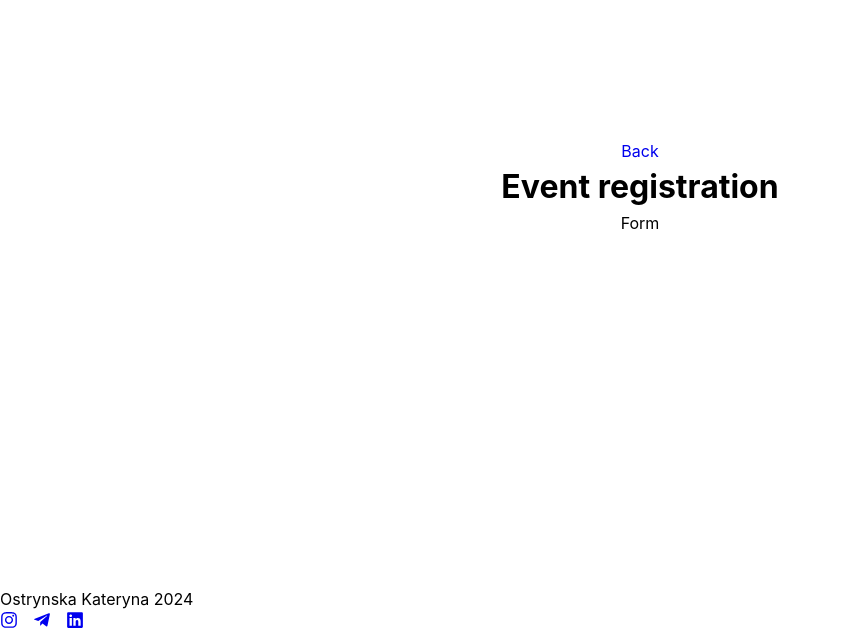
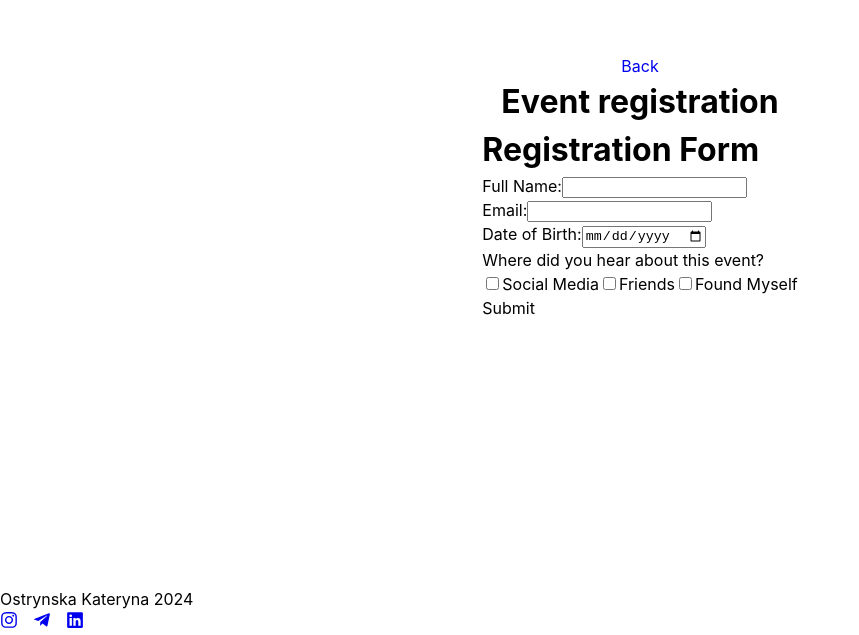
Before and after one commit to Ostrynska/events-app, a React (Create React App) app: page /registration in a window 1280 px wide. Shown: the part 213-848 px from the top of the page, without its empty margins (0-859 px from the left). Built offline with nearby package versions, Linux system fonts and the light colour scheme.

Commit message:
add Registration Form

```diff
--- a/src/components/Form/Form.jsx
+++ /dev/null
@@ -1,9 +0,0 @@
-const Form = () => {
-  return (
-    <>
-      <p>Form</p>
-    </>
-  );
-};
-
-export default Form;
--- /dev/null
+++ b/src/components/Form/RegistrationForm.jsx
@@ -0,0 +1,73 @@
+import { Formik, Form, Field } from 'formik';
+import { useParams } from 'react-router-dom';
+
+const initialValues = {
+  name: '',
+  email: '',
+  birthdate: '',
+  referrer: '',
+};
+
+const onSubmit = values => {
+  console.log(values);
+};
+
+const RegistrationForm = () => {
+  const { id } = useParams();
+  console.log(id);
+  return (
+    <div>
+      <h1>Registration Form</h1>
+      <Formik initialValues={initialValues} onSubmit={onSubmit}>
+        {({ values }) => (
+          <Form>
+            <div>
+              <label htmlFor="name">Full Name:</label>
+              <Field type="text" id="name" name="name" />
+            </div>
+            <div>
+              <label htmlFor="email">Email:</label>
+              <Field type="email" id="email" name="email" />
+            </div>
+            <div>
+              <label htmlFor="birthdate">Date of Birth:</label>
+              <Field type="date" id="birthdate" name="birthdate" />
+            </div>
+            <div>
+              <label>Where did you hear about this event?</label>
+              <div>
+                <label>
+                  <Field
+                    type="checkbox"
+                    name="referrerSocialMedia"
+                    value="socialMedia"
+                  />
+                  Social Media
+                </label>
+                <label>
+                  <Field
+                    type="checkbox"
+                    name="referrerFriends"
+                    value="friends"
+                  />
+                  Friends
+                </label>
+                <label>
+                  <Field
+                    type="checkbox"
+                    name="referrerFoundMyself"
+                    value="foundMyself"
+                  />
+                  Found Myself
+                </label>
+              </div>
+            </div>
+            <button type="submit">Submit</button>
+          </Form>
+        )}
+      </Formik>
+    </div>
+  );
+};
+
+export default RegistrationForm;
--- a/src/pages/Registration/Registration.jsx
+++ b/src/pages/Registration/Registration.jsx
@@ -1,6 +1,6 @@
 import { Link } from 'react-router-dom';
 
-import Form from '../../components/Form/Form';
+import RegistrationForm from '../../components/Form/RegistrationForm';
 
 const RegistrationPage = () => {
   return (
@@ -9,7 +9,7 @@ const RegistrationPage = () => {
         <button>Back</button>
       </Link>
       <h1>Event registration</h1>
-      <Form />
+      <RegistrationForm />
     </main>
   );
 };
```
